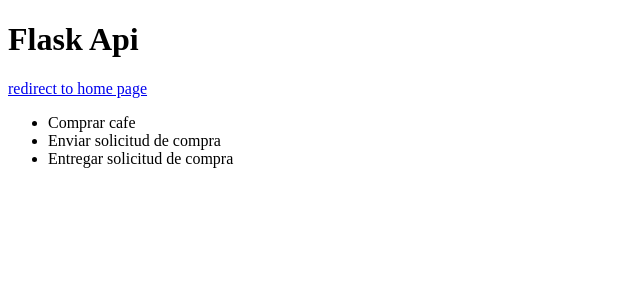
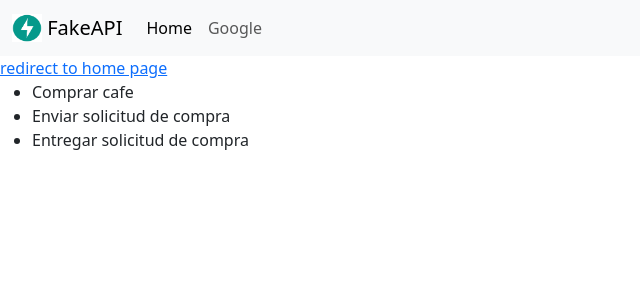
Before and after one commit to VPradoB/flask-sandbox, a Flask app: page /hello in a window 1280 px wide. Shown: the top 300 px of the page, without its empty margins (0-640 px from the left). Run offline with Flask 2, Linux system fonts and the light colour scheme.

Commit message:
add navbar + bootstrap

```diff
--- /dev/null
+++ b/templates/base.html
@@ -0,0 +1,18 @@
+<!DOCTYPE html>
+<html lang="en">
+<head>
+    <meta charset="UTF-8">
+    <meta name="viewport" content="width=device-width, initial-scale=1">
+    <link href="https://cdn.jsdelivr.net/npm/bootstrap@5.3.0-alpha1/dist/css/bootstrap.min.css" rel="stylesheet" integrity="sha384-GLhlTQ8iRABdZLl6O3oVMWSktQOp6b7In1Zl3/Jr59b6EGGoI1aFkw7cmDA6j6gD" crossorigin="anonymous">
+    <link href="{{ url_for('static', filename='css/main.css') }}">
+    <title>{% block title %} Flask API |{% endblock %} </title>
+</head>
+<body>
+    <header>
+        {% include 'navbar.html' %}
+    </header>
+    {% block content %}
+    {% endblock %}
+    <script src="https://cdn.jsdelivr.net/npm/bootstrap@5.3.0-alpha1/dist/js/bootstrap.bundle.min.js" integrity="sha384-w76AqPfDkMBDXo30jS1Sgez6pr3x5MlQ1ZAGC+nuZB+EYdgRZgiwxhTBTkF7CXvN" crossorigin="anonymous"></script>
+</body>
+</html>
--- a/templates/hello.html
+++ b/templates/hello.html
@@ -1,23 +1,16 @@
-<!doctype html>
-<html lang="en">
-<head>
-    <meta charset="UTF-8">
-    <meta name="viewport"
-          content="width=device-width, user-scalable=no, initial-scale=1.0, maximum-scale=1.0, minimum-scale=1.0">
-    <meta http-equiv="X-UA-Compatible" content="ie=edge">
-    <title>Flask Api</title>
-</head>
-<body>
-    <h1>Flask Api</h1>
+{% extends 'base.html' %}
+{% import 'macros.html' as macro %}]
+{% block title %} {{ super() }} Home {% endblock title %}
+
+{% block content %}
     {% if user_ip %}
-    <h1>Hello world, your IP address is {{ user_ip }}</h1>
+        <h1>Hello world, your IP address is {{ user_ip }}</h1>
     {% else %}
-    <a href="{{ url_for('index') }}">redirect to home page</a>
+        <a href="{{ url_for('index') }}">redirect to home page</a>
     {% endif %}
     <ul>
         {% for todo in todos %}
-            <li>{{ todo }}</li>
+            {{macro.render_todo(todo)}}
         {% endfor %}
     </ul>
-</body>
-</html>
+{% endblock %}
--- /dev/null
+++ b/templates/macros.html
@@ -0,0 +1,3 @@
+{% macro render_todo(todo) %}
+            <li>{{ todo }}</li>
+{% endmacro %}
--- /dev/null
+++ b/templates/navbar.html
@@ -0,0 +1,17 @@
+<nav class="navbar navbar-expand-lg bg-body-tertiary">
+  <div class="container-fluid">
+    <a class="navbar-brand" href="#">
+        <img src="{{ url_for('static', filename='images/logo.png') }}" alt="Logo" width="30" height="28" class="d-inline-block align-text-top">
+        FakeAPI
+    </a>
+    <button class="navbar-toggler" type="button" data-bs-toggle="collapse" data-bs-target="#navbarNavAltMarkup" aria-controls="navbarNavAltMarkup" aria-expanded="false" aria-label="Toggle navigation">
+      <span class="navbar-toggler-icon"></span>
+    </button>
+    <div class="collapse navbar-collapse" id="navbarNavAltMarkup">
+      <div class="navbar-nav">
+        <a class="nav-link active" aria-current="page" href="{{ url_for('index') }}">Home</a>
+        <a class="nav-link" href="https://www.google.com">Google</a>
+      </div>
+    </div>
+  </div>
+</nav>
```
Also changed, not shown: static/css/main.css (added), static/images/logo.png (added).
